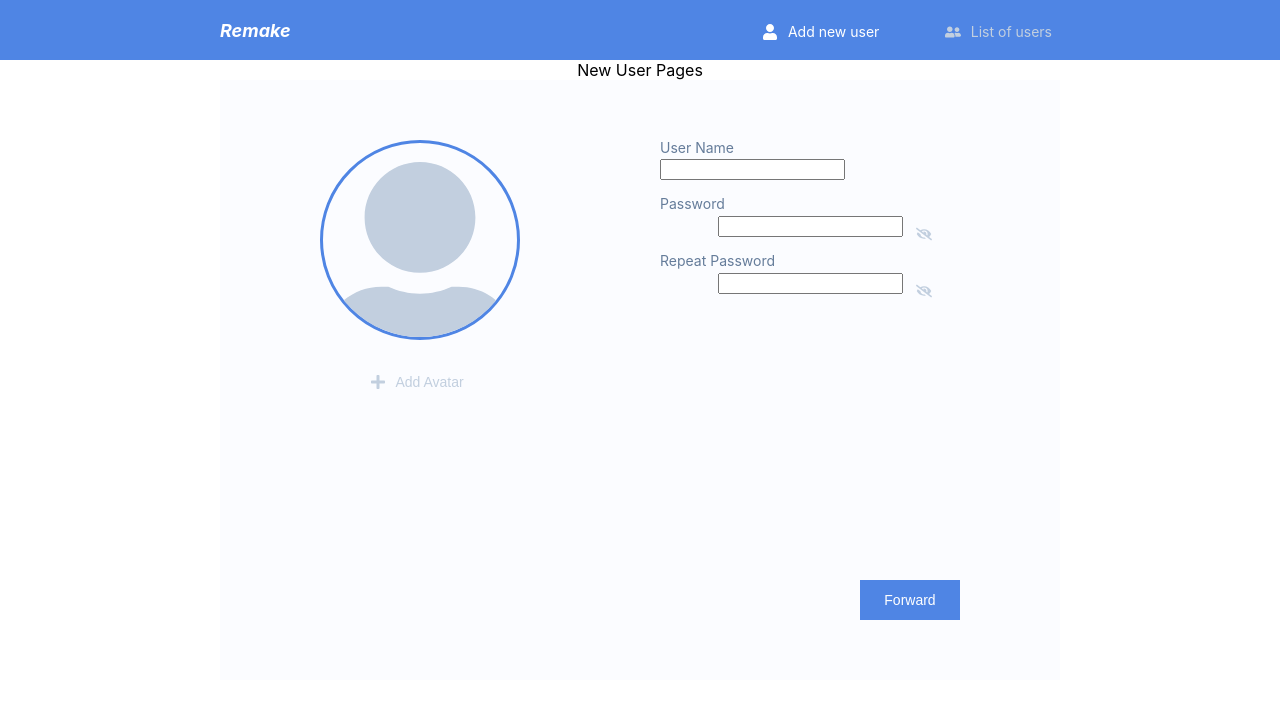
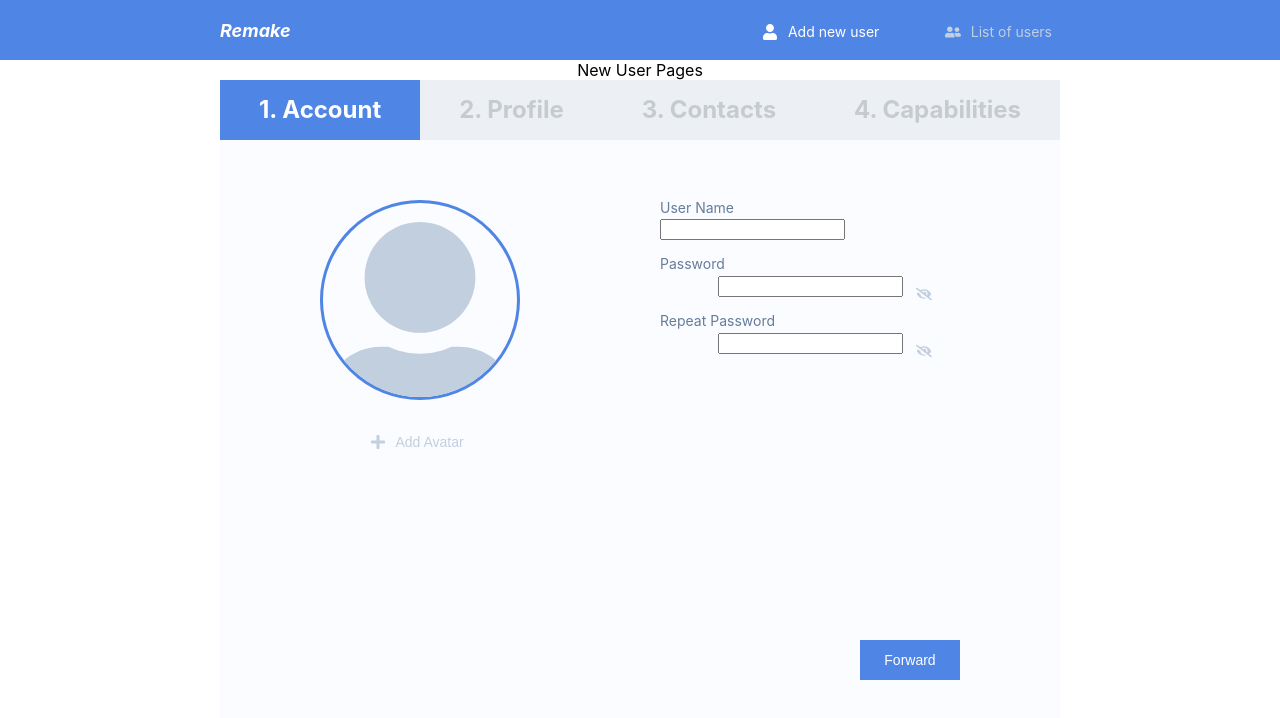
Before and after one commit to andrey-dihtiarov/wizard-form-react, a React (Create React App) app: page /users/new/account in a window 1280 px wide. Shown: the top 718 px of the page. Built offline with nearby package versions, Linux system fonts and the light colour scheme.

Commit message:
step-wizard: StepWizardHeader logic moved upper, to StepWizard component

```diff
--- a/src/components/StepWizard/StepWizardHeader/index.jsx
+++ b/src/components/StepWizard/StepWizardHeader/index.jsx
@@ -1,41 +1,27 @@
 import PropTypes from 'prop-types';
-import { useRouteMatch } from 'react-router-dom';
 
 import StepWizardTab from '../StepWizardTab';
 
 import styles from './styles.module.scss';
 
-const StepWizardHeader = ({ activeStep, steps, availableSteps }) => {
-  const { path } = useRouteMatch();
-
-  return (
-    <div className={styles.headerWrapper}>
-      {steps.map((step, index) => {
-        const { slug, title } = step;
-        return (
-          <StepWizardTab
-            isActive={activeStep === index}
-            disabled={!availableSteps.includes(slug)}
-            to={path.replace(':slug', slug)}
-            key={slug}
-          >
-            {`${index + 1}. ${title}`}
-          </StepWizardTab>
-        );
-      })}
-    </div>
-  );
-};
+const StepWizardHeader = ({ steps }) => (
+  <div className={styles.headerWrapper}>
+    {steps.map(({ isActive, isDisabled, title, path, key }) => (
+      <StepWizardTab isActive={isActive} disabled={isDisabled} to={path} key={key} title={title} />
+    ))}
+  </div>
+);
 
 StepWizardHeader.propTypes = {
-  activeStep: PropTypes.number.isRequired,
   steps: PropTypes.arrayOf(
     PropTypes.shape({
-      slug: PropTypes.string.isRequired,
       title: PropTypes.string.isRequired,
+      isActive: PropTypes.bool.isRequired,
+      isDisabled: PropTypes.bool.isRequired,
+      path: PropTypes.string.isRequired,
+      key: PropTypes.string.isRequired,
     }),
   ).isRequired,
-  availableSteps: PropTypes.array.isRequired,
 };
 
 export default StepWizardHeader;
--- a/src/components/StepWizard/index.jsx
+++ b/src/components/StepWizard/index.jsx
@@ -19,6 +19,14 @@ const StepWizard = ({ steps, onForward, onBack, onFinish }) => {
 
   const isSlugExists = steps.some((step) => step.slug === slug);
   const activeStep = steps.findIndex((step) => step.slug === slug);
+
+  const stepWizardTabs = steps.map((item, index) => ({
+    title: `${index + 1}. ${item.title}`,
+    isActive: activeStep === index,
+    isDisabled: !availableSteps.includes(item.slug),
+    path: path.replace(':slug', item.slug),
+    key: item.slug,
+  }));
 
   const onBackClick = useCallback(() => {
     onBack();
@@ -68,7 +76,7 @@ const StepWizard = ({ steps, onForward, onBack, onFinish }) => {
 
   return (
     <>
-      <StepWizardHeader steps={steps} activeStep={activeStep} availableSteps={availableSteps} />
+      <StepWizardHeader steps={stepWizardTabs} />
       <div className={styles.wizardWrapper}>{mappedSteps[activeStep]}</div>
     </>
   );
```
